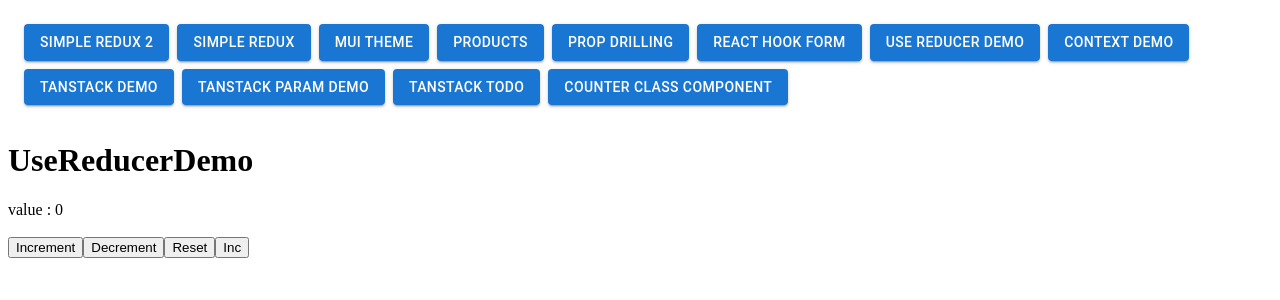
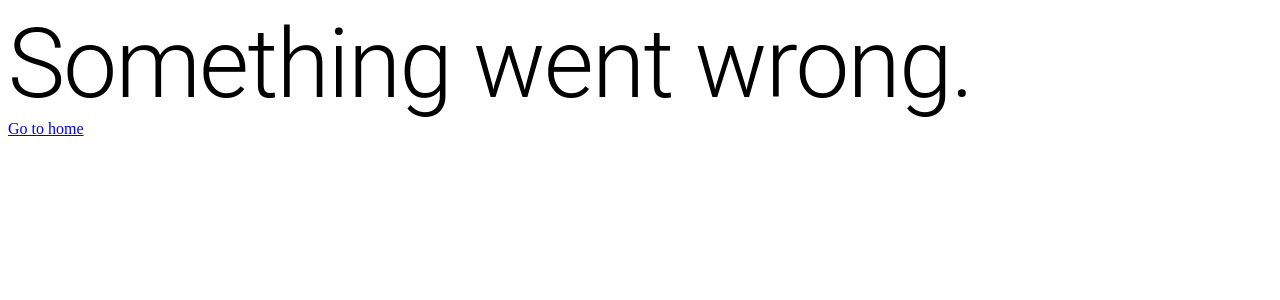
Before and after one commit to gavand-sagar/vite-project-feb-react-mui, a React (Vite) app: page /Products in a window 1280 px wide. Shown: the top 300 px of the page. Built offline with nearby package versions, Linux system fonts and the light colour scheme.

Commit message:
Errro boundary Added

```diff
--- /dev/null
+++ b/src/ErrorBoundary/ErrorBoundary.tsx
@@ -0,0 +1,42 @@
+import { Typography } from "@mui/material";
+import { Component, type ReactNode } from "react";
+import { Link } from "react-router-dom";
+
+type Props = {
+    children: ReactNode
+}
+
+type State = {
+    hasError: boolean
+}
+
+export class ErrorBoundary extends Component<Props, State> {
+    constructor(props: any) {
+        super(props);
+        this.state = { hasError: false };
+    }
+
+    static getDerivedStateFromError(error: any) {
+        // Update state so the next render will show the fallback UI.
+        return { hasError: true };
+    }
+
+    componentDidCatch(error: any, errorInfo: any) {
+        // You can also log the error to an error reporting service
+        //logErrorToMyService(error, errorInfo);
+    }
+
+    render() {
+        if (this.state.hasError) {
+            // You can render any custom fallback UI
+            return (
+                <>
+                    <Typography variant="h1">Something went wrong.</Typography>
+                    <a href={"/"}>Go to home</a>
+                </>
+            );
+        }
+
+        return this.props.children;
+    }
+}
--- a/src/Reducer/UseReducerDemo.tsx
+++ b/src/Reducer/UseReducerDemo.tsx
@@ -1,4 +1,4 @@
-import React, { useReducer, useState } from 'react'
+import React, { useEffect, useReducer, useState } from 'react'
 
 type Props = {}
 
@@ -21,6 +21,12 @@ export default function UseReducerDemo({ }: Props) {
 
     const [counter, setState] = useState(0)
 
+    useEffect(() => {
+        if (Math.random() > 0.5) {
+            throw Error("test error")
+        }
+    }, [])
+
     return (
         <div>
             <h1>UseReducerDemo</h1>
--- a/src/main.tsx
+++ b/src/main.tsx
@@ -5,11 +5,14 @@ import App from './App.tsx'
 import { BrowserRouter } from 'react-router-dom'
 import { Provider } from 'react-redux'
 import { store } from './Redux-demos/store/store.ts'
+import { ErrorBoundary } from './ErrorBoundary/ErrorBoundary.tsx'
 
 createRoot(document.getElementById('root')!).render(
   <Provider store={store}>
     <BrowserRouter>
-      <App />
+      <ErrorBoundary>
+        <App />
+      </ErrorBoundary>
     </BrowserRouter>
   </Provider>
 )
```
